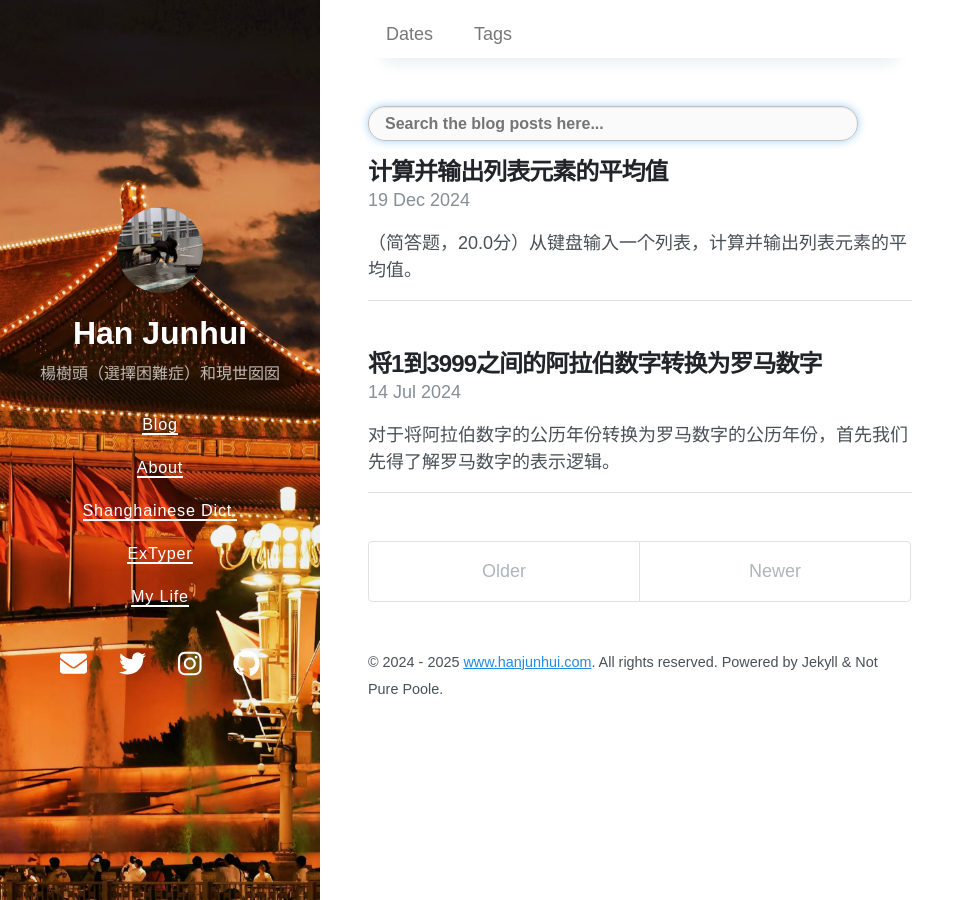
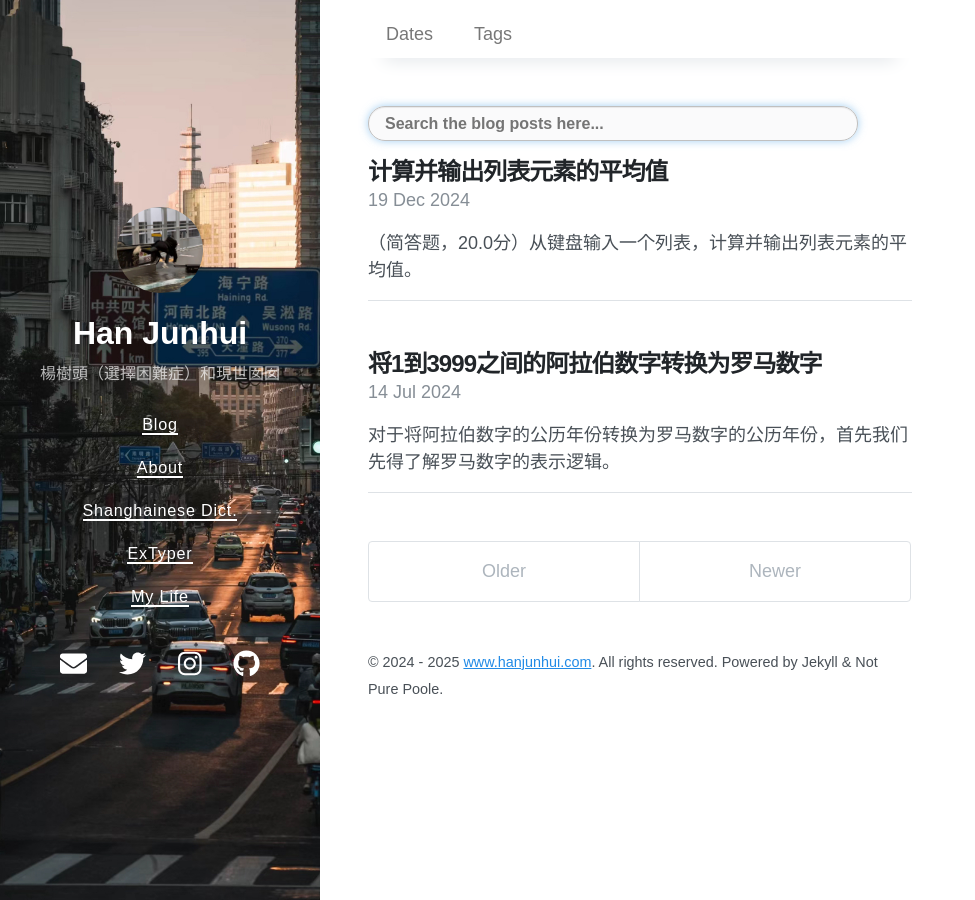
Before and after one commit to sugoijosephhan/sugoijosephhan.github.io, a Jekyll site: the page built from index.html, in a window 1280 px wide. Shown: the whole page, without its empty margins (0-975 px from the left). Built offline with Jekyll 4.4.1, drawn with Linux system fonts in a browser that asks for light colours; nearby versions of some CDN libraries; the list of posts is cut into pages by our own code.

Commit message:
2025/03/04/23:40 - Modified the contents.

```diff
--- a/_config.yml
+++ b/_config.yml
@@ -5,7 +5,7 @@ url: https://sugoijosephhan.github.io
 avatar: /images/tx2.jpg
 paginate: 8
 permalink: pretty
-cover_image: /images/bg6.jpg
+cover_image: /images/bg5.jpg
 
 # Gems
 plugins:
```
Also changed, not shown: images/bg6.jpg (deleted).
